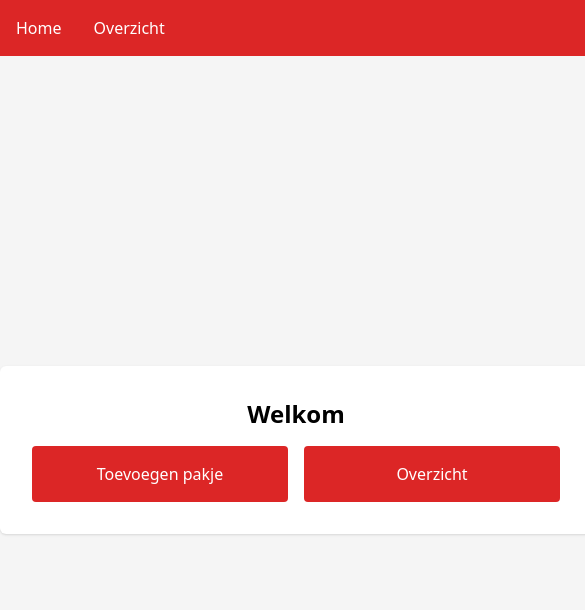
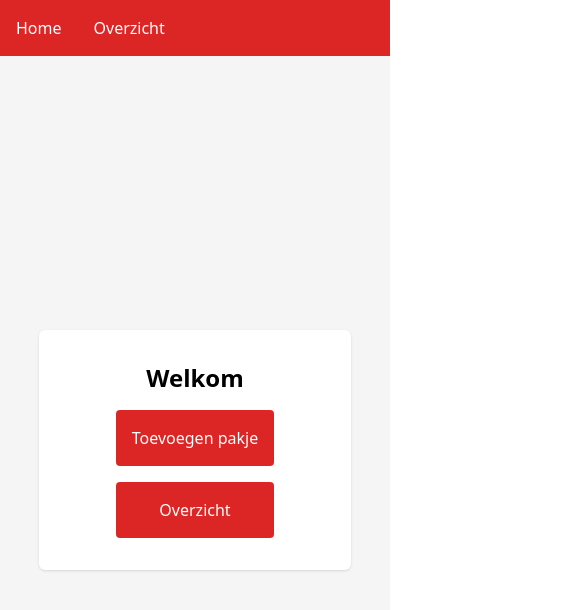
Before and after one commit to QuintenMuyllaert/FutureTech-Examen, a Svelte app in the folder apps/frontend-customer/: page / in a window 390 px wide. Shown: the top 610 px of the page, 585 px wide, since content can reach past the window. Built offline with nearby package versions, Linux system fonts and the light colour scheme.

Commit message:
feat: added responsiveness home

```diff
--- a/apps/frontend-customer/src/routes/home.svelte
+++ b/apps/frontend-customer/src/routes/home.svelte
@@ -2,12 +2,12 @@
 	import { navigate } from "svelte-routing";
 </script>
 
-<div class="shadow rounded-md p-8 bg-white">
+<div class="shadow rounded-md p-8 bg-white w-[80vw] md:w-[30vw]">
 	<div class="flex flex-col gap-4 items-center">
 		<h1 class="font-bold text-2xl">Welkom</h1>
-		<div class="flex gap-4">
-			<button class="bg-red-600 text-white rounded p-4 w-64" on:click={() => navigate("add")}>Toevoegen pakje</button>
-			<button class="bg-red-600 text-white rounded p-4 w-64" on:click={() => navigate("overview")}>Overzicht</button>
+		<div class="grid grid-cols-1 md:grid-cols-2 gap-4">
+			<button class="bg-red-600 text-white rounded p-4" on:click={() => navigate("add")}>Toevoegen pakje</button>
+			<button class="bg-red-600 text-white rounded p-4" on:click={() => navigate("overview")}>Overzicht</button>
 		</div>
 	</div>
 </div>
```
